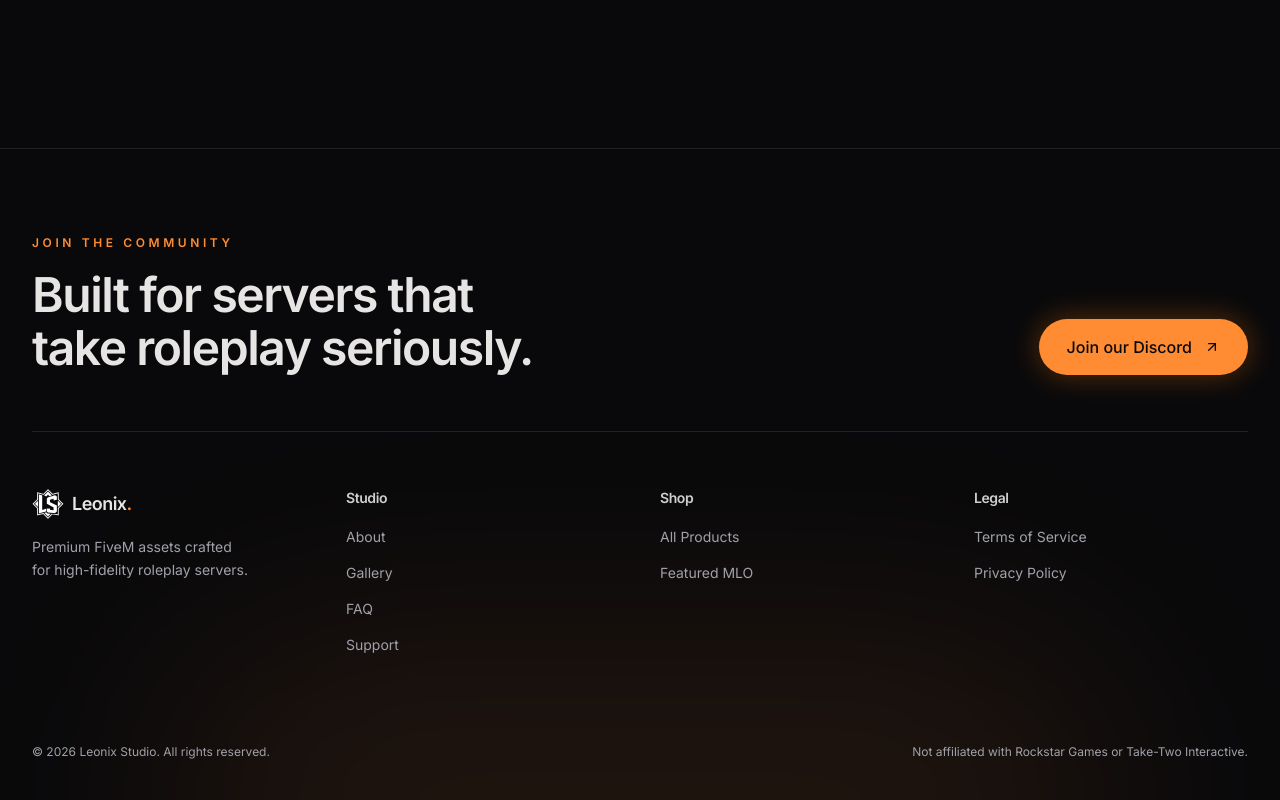
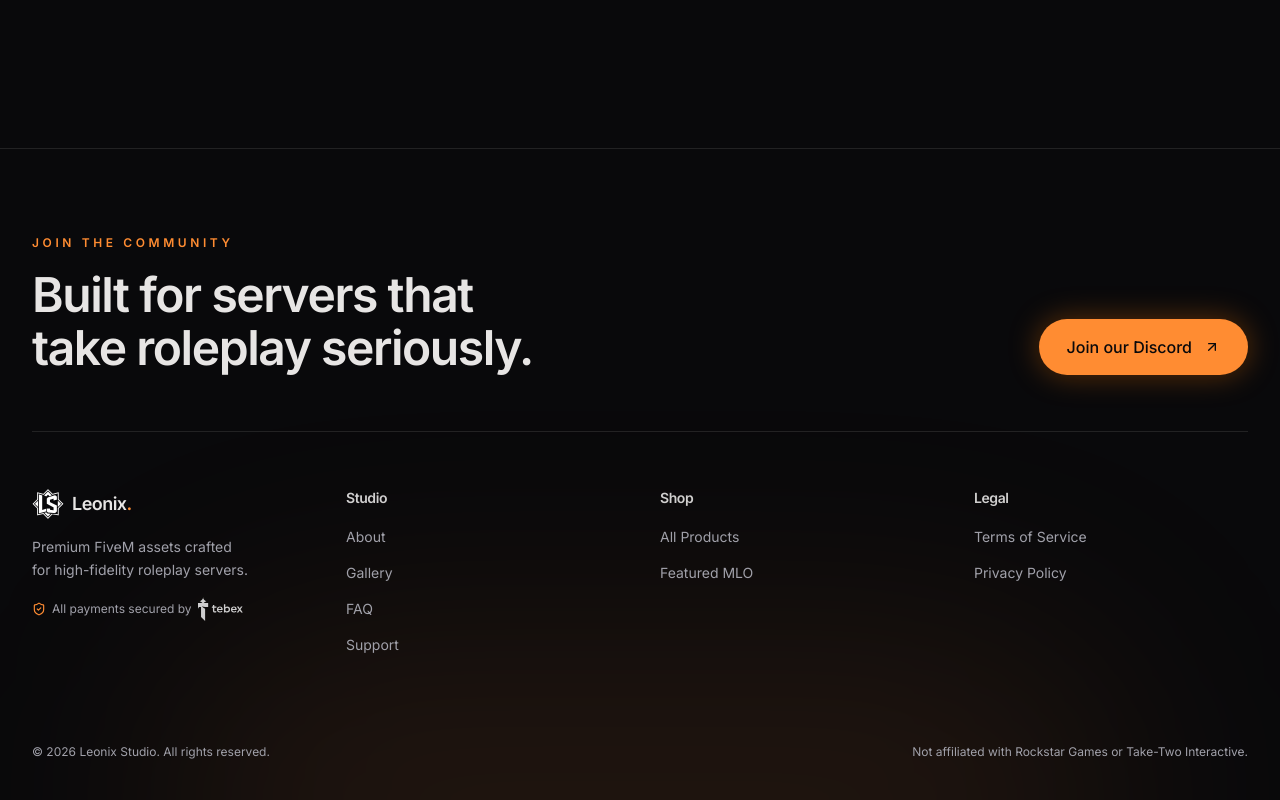
Before and after one commit to Gzaryk/leonix-studio-website, a Next.js app: page / in a window 1280 px wide. Shown: the part 3199-3999 px from the top of the page. Built offline with nearby package versions, Linux system fonts and the light colour scheme; no server answers.

Commit message:
feat(footer): add Tebex payment badge

```diff
--- a/src/components/layout/footer.tsx
+++ b/src/components/layout/footer.tsx
@@ -3,7 +3,7 @@
 import Link from "next/link";
 import Image from "next/image";
 import { motion } from "framer-motion";
-import { ArrowUpRight } from "lucide-react";
+import { ArrowUpRight, ShieldCheck } from "lucide-react";
 import { siteConfig } from "@/config/site";
 import { fadeUp, revealViewport } from "@/lib/animations";
 
@@ -42,7 +42,11 @@ export function Footer() {
 
                 <div className="grid grid-cols-2 gap-10 py-14 sm:grid-cols-4">
                     <div className="col-span-2 sm:col-span-1">
-            <Link href="/" className="flex items-center gap-2" data-cursor-hover>
+                        <Link
+                            href="/"
+                            className="flex items-center gap-2"
+                            data-cursor-hover
+                        >
                             <Image
                                 src={siteConfig.logo}
                                 alt={siteConfig.name}
@@ -56,11 +60,31 @@ export function Footer() {
                             </span>
                         </Link>
                         <p className="mt-4 max-w-[220px] text-sm leading-relaxed text-muted">
-              Premium FiveM assets crafted for high-fidelity roleplay servers.
+                            Premium FiveM assets crafted for high-fidelity
+                            roleplay servers.
                         </p>
+                        <div className="mt-4 flex items-center gap-1.5 text-xs text-muted">
+                            <ShieldCheck className="h-3.5 w-3.5 text-primary" />
+                            <span>All payments secured by</span>
+                            <a
+                                href="https://tebex.io"
+                                target="_blank"
+                                rel="noreferrer"
+                                className="transition-opacity hover:opacity-100"
+                            >
+                                <Image
+                                    src="/images/tebex_logo.svg"
+                                    alt="Tebex"
+                                    width={96}
+                                    height={38}
+                                    className="h-6 w-auto opacity-80"
+                                />
+                            </a>
+                        </div>
                     </div>
 
-          {Object.entries(siteConfig.footerNav).map(([title, links]) => (
+                    {Object.entries(siteConfig.footerNav).map(
+                        ([title, links]) => (
                             <div key={title}>
                                 <h4 className="font-display text-sm font-semibold text-foreground/90">
                                     {title}
@@ -79,14 +103,19 @@ export function Footer() {
                                     ))}
                                 </ul>
                             </div>
-          ))}
+                        ),
+                    )}
                 </div>
 
                 <div className="flex flex-col items-center justify-between gap-4 pt-8 text-xs text-muted sm:flex-row">
                     <p>
-            &copy; {new Date().getFullYear()} {siteConfig.name}. All rights reserved.
+                        &copy; {new Date().getFullYear()} {siteConfig.name}. All
+                        rights reserved.
                     </p>
-          <p>Not affiliated with Rockstar Games or Take-Two Interactive.</p>
+                    <p>
+                        Not affiliated with Rockstar Games or Take-Two
+                        Interactive.
+                    </p>
                 </div>
             </div>
         </footer>
```
Lines whose indentation alone changed are shown as unchanged.
